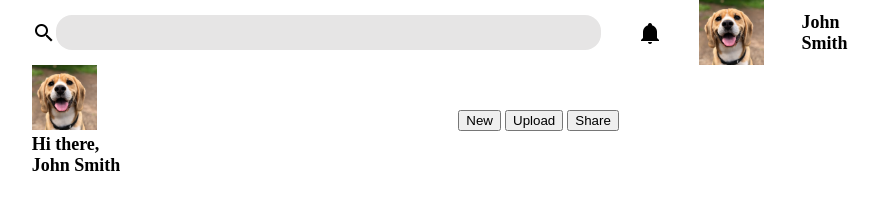
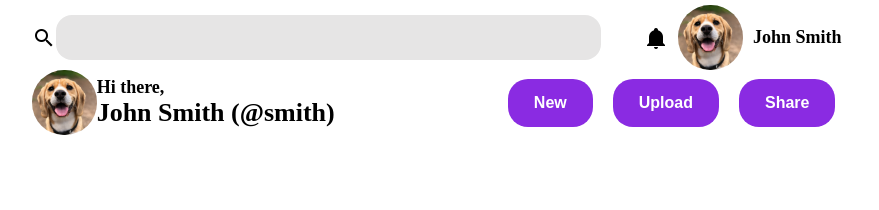
Before and after one commit to yhbe/adminDashboard, a plain HTML site: page index.html in a window 1280 px wide. Shown: the whole page, without its empty margins (395-1274 px from the left). Drawn offline with Linux system fonts and the light colour scheme.

Commit message:
hero-banner work

```diff
--- a/index.html
+++ b/index.html
@@ -33,8 +33,10 @@
             src="images/marliese-streefland-2l0CWTpcChI-unsplash.jpg"
             alt="dog"
           />
-          <p>Hi there,</p>
-          <p>John Smith</p>
+          <p>
+            Hi there, <br />
+            <span class="hero-lower-left-text">John Smith (@smith)</span>
+          </p>
         </div>
         <div class="hero-lower-right">
           <button class="hero-button">New</button>
--- a/style.css
+++ b/style.css
@@ -7,9 +7,15 @@ p{
   margin: 0px;
   font-size: 18px;
   font-weight: 600;
+  white-space: nowrap;
+}
+
+img{
+  cursor: pointer;
 }
 
 .container{
+  margin-top: 5px;
   display: grid;
   grid-template-columns: 1fr 2fr;
 }
@@ -30,10 +36,11 @@ p{
 }
 
 input[type="search"]{
-  height: 35px;
+  height: 45px;
   border-radius: 16px;
   border: none;
   background-color: rgb(230, 229, 229);
+  font-size: 2rem;
 
 }
 
@@ -41,7 +48,8 @@ input[type="search"]{
   display: grid;
   grid-template-columns: min-content min-content min-content;
   align-items: center;
-  justify-content: space-evenly;
+  justify-content: center;
+  gap: 10px;
 }
 
 
@@ -53,9 +61,40 @@ input[type="search"]{
   align-items: center;
 }
 
+.hero-lower-left{
+  display: grid;
+  grid-template-columns: min-content min-content;
+  align-items: center;
+}
+
+.hero-lower-left-text{
+  font-size: 26px;
+}
+
+.hero-lower-right{
+  display: grid;
+  grid-template-columns: min-content min-content min-content;
+  gap: 20px;
+  justify-content:center;
+}
+
+.hero-button{
+  border: none;
+  padding: 15px 26px;
+  border-radius: 20px;
+  color: white;
+  font-weight: 600;
+  background-color: blueviolet;
+  font-size: 16px;
+  cursor: pointer;
+
+}
+
 
 .small-image{
   width: 65px;
   height: 65px;
   object-fit: cover;
+  border-radius: 32px;
+  cursor: pointer;
 }
```
